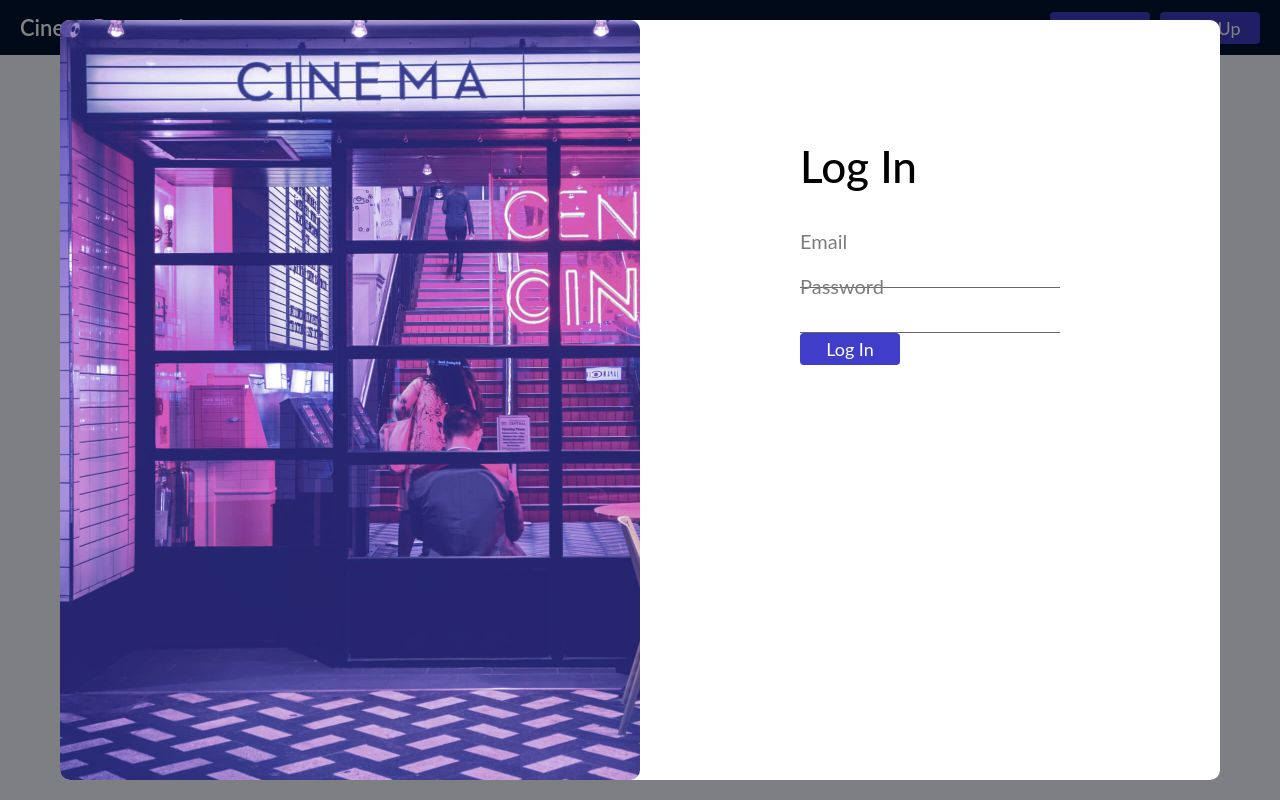
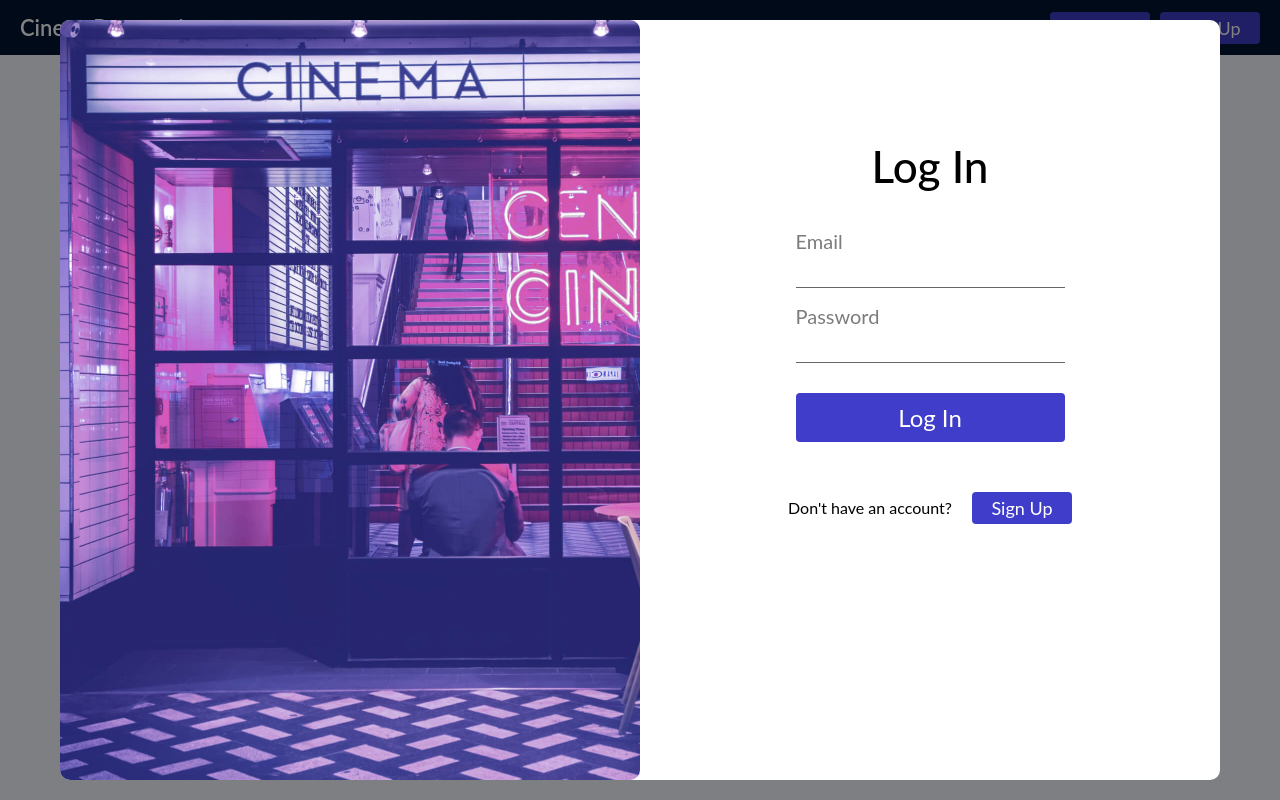
Before and after one commit to FilippSchastnyi/cinema-reservation, a React (Vite) app: page / in a window 1280 px wide. Both pictures are taken after a click on the button "Log In". Built offline with nearby package versions, Linux system fonts and the light colour scheme.

Commit message:
CR-pshchasny-added-switcher-between-the-form-components

```diff
--- a/src/components/Auth/Login/Login.module.scss
+++ b/src/components/Auth/Auth.module.scss
@@ -1,14 +1,16 @@
-.Login {
+.authContainer{
   overflow: hidden;
   width: 1160px;
   height: 760px;
   display: flex;
 }
-.leftContainer {
+
+.imageContainer {
   position: relative;
   flex: 0 0 50%;
   padding: 20px;
   height: 100%;
+
   img {
     border-radius: 10px;
     position: absolute;
@@ -22,12 +24,27 @@
   }
 }
 
-.rightContainer{
+.content{
   flex: 0 0 50%;
-  padding: 120px 160px;
+  padding: 120px 100px;
+  display: flex;
+  flex-direction: column;
+  align-items: center;
+  form{
+    margin-bottom: 50px;
+  }
 }
 
-.LoginTitle{
+.confirmation{
+  display: flex;
+  align-items: center;
+
+  button{
+    margin-left: 20px;
+  }
+}
+
+.title{
   font-weight: 500;
   font-size: 44px;
   line-height: 53px;
--- a/src/components/Auth/AuthForm/AuthForm.tsx
+++ b/src/components/Auth/AuthForm/AuthForm.tsx
@@ -42,7 +42,7 @@ const AuthForm = ({ variant }: IAuthFormProps) => {
       <form onSubmit={methods.handleSubmit((data) => { onHandleSubmitForm(data, variant); })}>
         {variant === AuthVariant.LogIn && <LoginFormControls />}
         {variant === AuthVariant.SignUp && <RegistrationFormControls />}
-        <Button size="sm" type="submit">
+        <Button size="w100" type="submit">
           {variant === AuthVariant.SignUp ? ('Register') : ('Log In')}
         </Button>
       </form>
--- /dev/null
+++ b/src/components/Auth/AuthForm/FormControls/FormControls.module.scss
@@ -0,0 +1,3 @@
+.FormControl{
+  margin-bottom: 30px;
+}
--- a/src/components/Auth/AuthForm/FormControls/LoginFormControls.tsx
+++ b/src/components/Auth/AuthForm/FormControls/LoginFormControls.tsx
@@ -1,11 +1,15 @@
 import Input from '@ui/Input/Input';
 import { useFormContext } from 'react-hook-form';
+import FormControlsCss from './FormControls.module.scss';
 
 const LoginFormControls = () => {
-  const { register, formState: { errors } } = useFormContext();
+  const {
+    register,
+    formState: { errors },
+  } = useFormContext();
   return (
     <>
-      <div className="form-control">
+      <div className={FormControlsCss.FormControl}>
         <Input
           label="Email"
           name="email"
@@ -13,12 +17,14 @@ const LoginFormControls = () => {
           errors={errors}
         />
       </div>
+      <div className={FormControlsCss.FormControl}>
         <Input
           label="Password"
           name="password"
           register={register('password')}
           errors={errors}
         />
+      </div>
     </>
   );
 };
--- a/src/components/Auth/AuthForm/FormControls/RegistrationFormControls.tsx
+++ b/src/components/Auth/AuthForm/FormControls/RegistrationFormControls.tsx
@@ -1,28 +1,38 @@
 import Input from '@ui/Input/Input';
 import { useFormContext } from 'react-hook-form';
+import FormControlsCss from './FormControls.module.scss';
 
 const RegistrationFormControls = () => {
   const { register, formState: { errors } } = useFormContext();
   return (
     <>
+      <div className={FormControlsCss.FormControl}>
         <Input
           label="Email"
           name="email"
+          type="email"
           register={register('email')}
           errors={errors}
         />
+      </div>
+      <div className={FormControlsCss.FormControl}>
         <Input
           label="Password"
           name="password"
+          type="password"
           register={register('password')}
           errors={errors}
         />
+      </div>
+      <div className={FormControlsCss.FormControl}>
         <Input
           label="Repeat password"
           name="confirm_password"
+          type="password"
           register={register('confirm_password')}
           errors={errors}
         />
+      </div>
     </>
   );
 };
--- /dev/null
+++ b/src/components/Auth/Login.tsx
@@ -0,0 +1,29 @@
+import Image from '@components/Image/Image';
+import logInBgImg from '@assets/auth/login-bg.jpg';
+import logInBgImgX2 from '@assets/auth/login-bg@2x.jpg';
+import AuthForm from '@components/Auth/AuthForm/AuthForm';
+import { AuthVariant } from '@src/ts/enums';
+import Button from '@ui/Button/Button';
+import AuthCss from './Auth.module.scss';
+
+const Login = ({ changeAuthMethod }: { changeAuthMethod: any }) => (
+  <div className={AuthCss.authContainer}>
+    <div className={AuthCss.imageContainer}>
+      <Image
+        alt="hello"
+        src={logInBgImg}
+        srcSet={logInBgImgX2}
+      />
+    </div>
+    <div className={AuthCss.content}>
+      <h2 className={AuthCss.title}>Log In</h2>
+      <AuthForm variant={AuthVariant.LogIn} />
+      <div className={AuthCss.confirmation}>
+        <span> Don't have an account? </span>
+        <Button size="sm" onClick={changeAuthMethod}> Sign Up </Button>
+      </div>
+    </div>
+  </div>
+);
+
+export default Login;
--- a/src/components/Auth/Login/Login.tsx
+++ /dev/null
@@ -1,24 +0,0 @@
-import Image from '@components/Image/Image';
-import logInBgImg from '@assets/auth/login-bg.jpg';
-import logInBgImgX2 from '@assets/auth/login-bg@2x.jpg';
-import AuthForm from '@components/Auth/AuthForm/AuthForm';
-import { AuthVariant } from '@src/ts/enums';
-import LoginCss from './Login.module.scss';
-
-const Login = () => (
-  <div className={LoginCss.Login}>
-    <div className={LoginCss.leftContainer}>
-      <Image
-        alt="hello"
-        src={logInBgImg}
-        srcSet={logInBgImgX2}
-      />
-    </div>
-    <div className={LoginCss.rightContainer}>
-      <h2 className={LoginCss.LoginTitle}>Log In</h2>
-      <AuthForm variant={AuthVariant.LogIn} />
-    </div>
-  </div>
-);
-
-export default Login;
--- /dev/null
+++ b/src/components/Auth/Registration.tsx
@@ -0,0 +1,28 @@
+import Image from '@components/Image/Image';
+import RegistrationBgImg from '@assets/auth/registration-bg.jpg';
+import RegistrationBgImgX2 from '@assets/auth/registration-bg@2x.jpg';
+import AuthForm from '@components/Auth/AuthForm/AuthForm';
+import { AuthVariant } from '@src/ts/enums';
+import Button from '@ui/Button/Button';
+import AuthCss from './Auth.module.scss';
+
+const Registration = ({ changeAuthMethod }: { changeAuthMethod: any }) => (
+  <div className={AuthCss.authContainer}>
+    <div className={AuthCss.content}>
+      <h2 className={AuthCss.title}>Registration</h2>
+      <AuthForm variant={AuthVariant.SignUp} />
+      <div className={AuthCss.confirmation}>
+        <span> Already have an account? </span>
+        <Button size="sm" onClick={changeAuthMethod}> Log In </Button>
+      </div>
+    </div>
+    <div className={AuthCss.imageContainer}>
+      <Image
+        src={RegistrationBgImg}
+        srcSet={RegistrationBgImgX2}
+      />
+    </div>
+  </div>
+);
+
+export default Registration;
--- a/src/components/Auth/Registration/Registration.module.scss
+++ /dev/null
@@ -1,37 +0,0 @@
-.Registration {
-  overflow: hidden;
-  width: 1160px;
-  height: 760px;
-  display: flex;
-}
-
-.leftContainer {
-  flex: 0 0 50%;
-  padding: 120px 160px;
-}
-
-.rightContainer {
-  position: relative;
-  flex: 0 0 50%;
-  padding: 20px;
-  height: 100%;
-
-  img {
-    border-radius: 10px;
-    position: absolute;
-    object-fit: cover;
-    width: 100%;
-    height: 100%;
-    left: 0;
-    bottom: 0;
-    right: 0;
-    top: 0;
-  }
-}
-
-.RegistrationTitle {
-  font-weight: 500;
-  font-size: 44px;
-  line-height: 53px;
-  margin-bottom: 50px;
-}
--- a/src/components/Auth/Registration/Registration.tsx
+++ /dev/null
@@ -1,23 +0,0 @@
-import Image from '@components/Image/Image';
-import RegistrationBgImg from '@assets/auth/registration-bg.jpg';
-import RegistrationBgImgX2 from '@assets/auth/registration-bg@2x.jpg';
-import AuthForm from '@components/Auth/AuthForm/AuthForm';
-import { AuthVariant } from '@src/ts/enums';
-import RegistrationCss from './Registration.module.scss';
-
-const Registration = () => (
-  <div className={RegistrationCss.Registration}>
-    <div className={RegistrationCss.leftContainer}>
-      <h2 className={RegistrationCss.RegistrationTitle}>Registration</h2>
-      <AuthForm variant={AuthVariant.SignUp} />
-    </div>
-    <div className={RegistrationCss.rightContainer}>
-      <Image
-        src={RegistrationBgImg}
-        srcSet={RegistrationBgImgX2}
-      />
-    </div>
-  </div>
-);
-
-export default Registration;
--- a/src/components/Layout/components/Header/Header.tsx
+++ b/src/components/Layout/components/Header/Header.tsx
@@ -1,9 +1,9 @@
 import { useState } from 'react';
-import Registration from '@components/Auth/Registration/Registration';
+import Registration from '@components/Auth/Registration';
 import Button from '@ui/Button/Button';
 import Logo from '@components/Logo/Logo';
 import Modal from '@ui/Modal/Modal';
-import Login from '@components/Auth/Login/Login';
+import Login from '@components/Auth/Login';
 import { AuthVariant } from '@src/ts/enums';
 import HeaderCss from './Header.module.scss';
 
@@ -18,14 +18,22 @@ const Header = (): JSX.Element => {
     };
   };
 
+  const onHandleAuthMethodChange = (variant: AuthVariant) => {
+    return () => {
+      setAuthPopupState(variant);
+    };
+  };
+
   const renderAuthModal = (authPopupVariant: AuthVariant): JSX.Element | null => {
     switch (authPopupVariant) {
       case AuthVariant.None:
         return null;
       case AuthVariant.LogIn:
-        return <Login />;
+        return <Login changeAuthMethod={onHandleAuthMethodChange(AuthVariant.SignUp)} />;
       case AuthVariant.SignUp:
-        return <Registration />;
+        return (
+          <Registration changeAuthMethod={onHandleAuthMethodChange(AuthVariant.LogIn)} />
+        );
       default:
         return null;
     }
--- a/src/css/core/reset.scss
+++ b/src/css/core/reset.scss
@@ -19,6 +19,10 @@ html, body {
 input, textarea {
   -webkit-appearance: none;
   border-radius: 0;
+
+  &:-webkit-autofill {
+    -webkit-box-shadow: 0 0 0 100px white inset !important;
+  }
 
   &::-webkit-outer-spin-button,
   &::-webkit-inner-spin-button {
```
Lines whose indentation alone changed are shown as unchanged.
